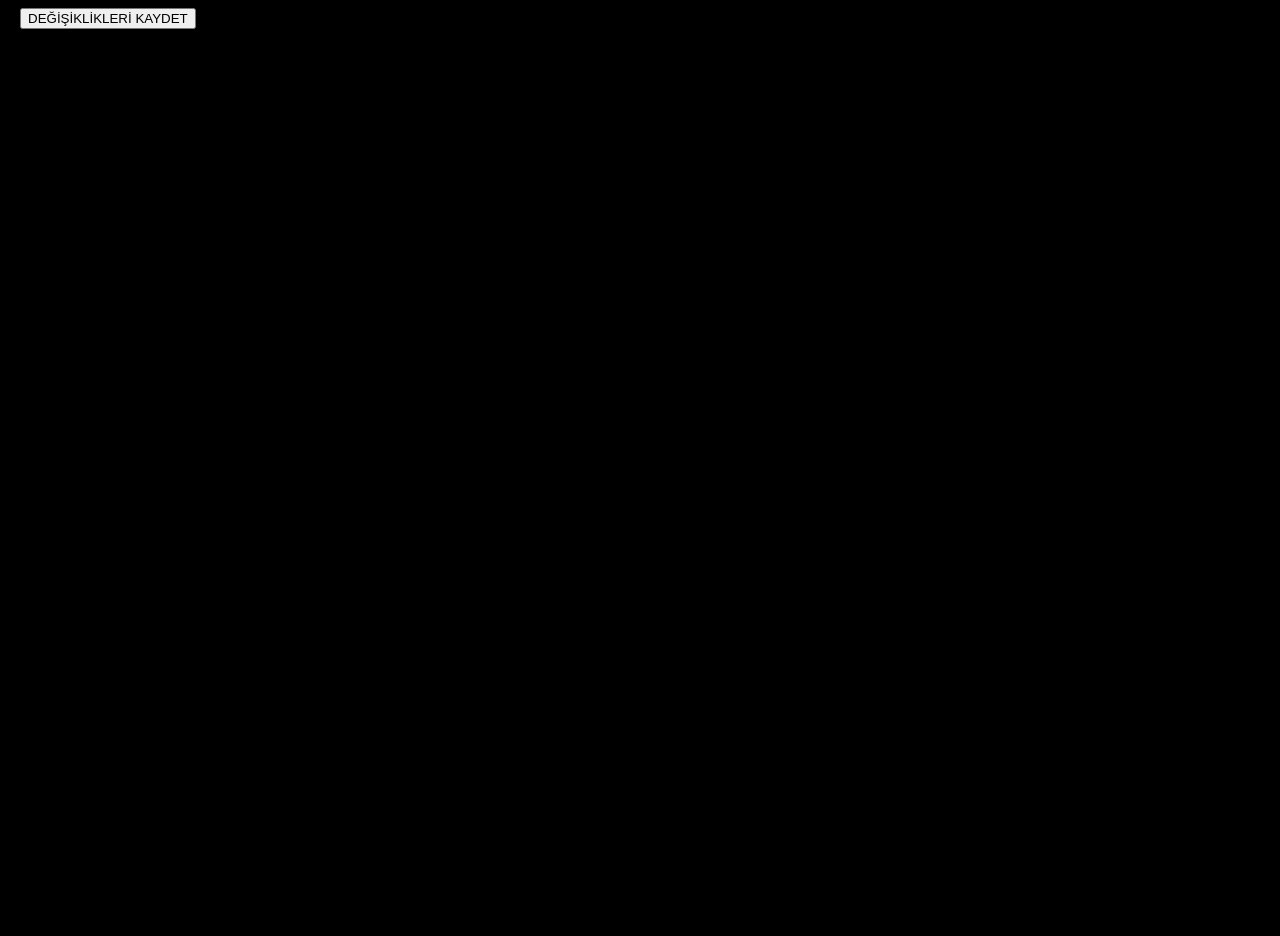
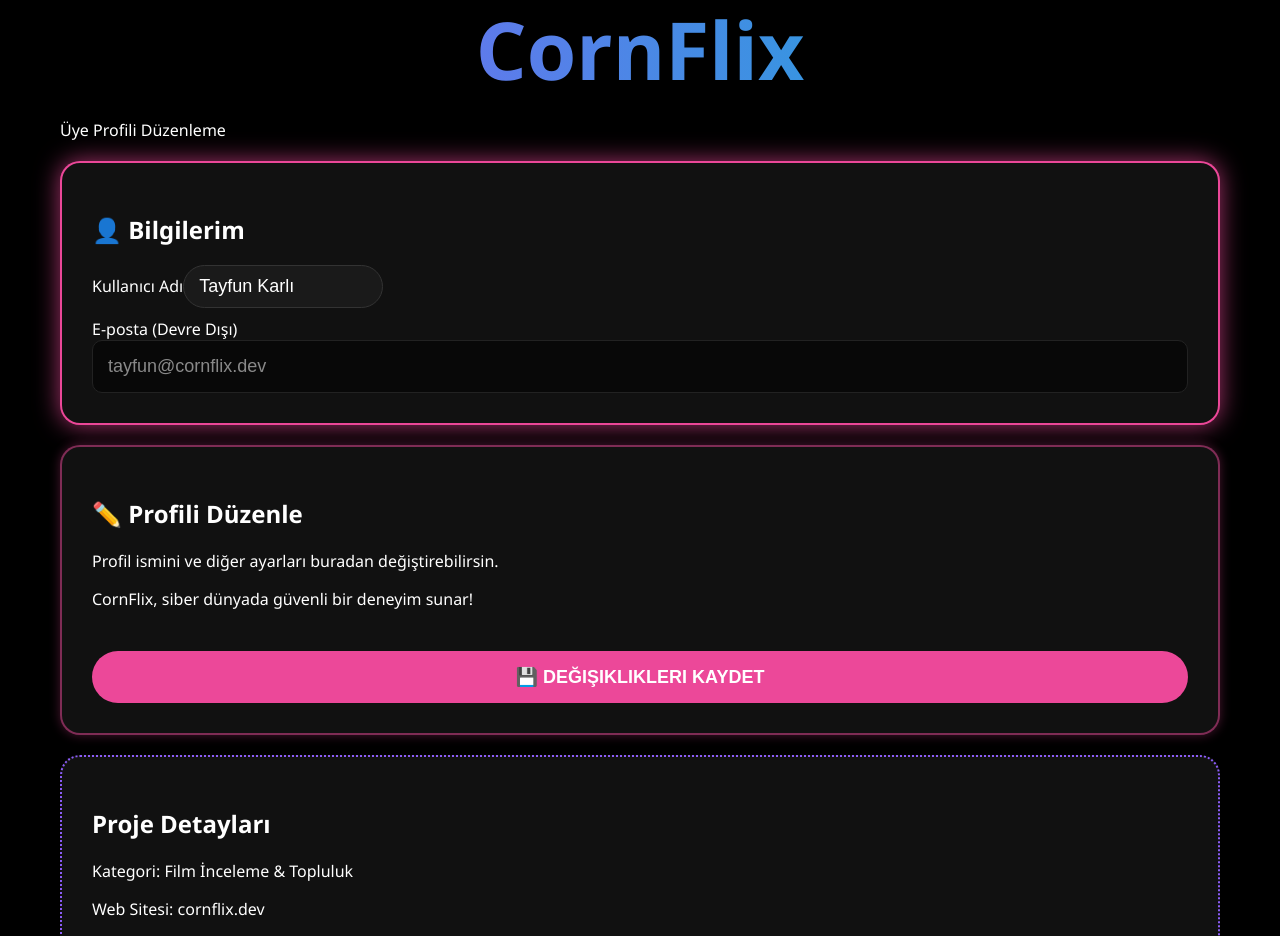
Before and after one commit to tayfunkarli96-ops/kitaplik, a React (Vite) app in the folder frontendd/: page /profile in a window 1280 px wide. Shown: the part 216-1152 px from the top of the page. Before the commit the page ends 800 px from the top, so only its background shows below. Built offline with nearby package versions, Linux system fonts and the light colour scheme; no server answers.

Commit message:
Update ProfilePage.tsx

```diff
--- a/frontendd/src/pages/profile/ProfilePage.tsx
+++ b/frontendd/src/pages/profile/ProfilePage.tsx
@@ -10,26 +10,135 @@ const ProfilePage = () => {
   };
 
   return (
-    <div className="p-10 bg-black min-h-screen text-white flex flex-col items-center justify-start pt-20">
-      <h1 className="text-4xl font-bold text-pink-500 mb-10 shadow-neon">👤 Profil Düzenle</h1>
+    <div className="profile-container">
+      {/* NÜKLEER İÇ CSS - HİÇBİR CONFIG GEREKTİRMEZ */}
+      <style>{`
+        @keyframes neon-flow {
+          0% { background-position: 0% 50%; }
+          50% { background-position: 100% 50%; }
+          100% { background-position: 0% 50%; }
+        }
+        @keyframes border-pulse {
+          0%, 100% { border-color: rgba(236, 72, 153, 0.5); box-shadow: 0 0 10px rgba(236, 72, 153, 0.3); }
+          50% { border-color: rgba(236, 72, 153, 1); box-shadow: 0 0 25px rgba(236, 72, 153, 0.7); }
+        }
+        .profile-container {
+          background-color: #000;
+          color: #fff;
+          min-height: 100vh;
+          padding: 60px 40px;
+          font-family: 'Segoe UI', Tahoma, Geneva, Verdana, sans-serif;
+          overflow-x: hidden;
+        }
+        .flashy-title {
+          font-size: 80px;
+          font-weight: 900;
+          text-align: center;
+          background: linear-gradient(to right, #ec4899, #8b5cf6, #06b6d4, #ec4899);
+          background-size: 300% auto;
+          -webkit-background-clip: text;
+          -webkit-text-fill-color: transparent;
+          animation: neon-flow 5s ease infinite;
+          margin-bottom: 5px;
+        }
+        .cyber-card {
+          background: #111;
+          border: 2px solid #ec4899;
+          border-radius: 20px;
+          padding: 30px;
+          margin: 20px 0;
+          animation: border-pulse 4s infinite;
+        }
+        .cyan-glow-input {
+          width: 100%;
+          padding: 15px;
+          background: #000;
+          border: 1px solid #06b6d4;
+          border-radius: 10px;
+          color: #fff;
+          font-size: 18px;
+          transition: 0.3s;
+        }
+        .cyan-glow-input:focus {
+          outline: none;
+          border-color: #ec4899;
+          box-shadow: 0 0 15px rgba(236, 72, 153, 0.7);
+        }
+        .neon-pink-button {
+          width: 100%;
+          padding: 15px;
+          margin-top: 25px;
+          background: #ec4899;
+          border: none;
+          border-radius: 50px;
+          color: #fff;
+          font-size: 18px;
+          font-weight: bold;
+          cursor: pointer;
+          transition: 0.3s;
+          text-transform: uppercase;
+        }
+        .neon-pink-button:hover {
+          background: #f472b6;
+          box-shadow: 0 0 25px #ec4899;
+        }
+        .creator-section {
+          text-align: center;
+          margin-top: 60px;
+          padding: 40px;
+          border: 2px dashed #ec4899;
+          border-radius: 100px;
+        }
+        .superstar-name {
+          font-size: 60px;
+          font-weight: bold;
+          background: linear-gradient(to r, #ec4899, #fff, #ec4899);
+          -webkit-background-clip: text;
+          -webkit-text-fill-color: transparent;
+          text-shadow: 0 0 10px rgba(236, 72, 153, 1), 0 0 20px rgba(236, 72, 153, 0.7);
+          margin-top: 10px;
+        }
+      `}</style>
 
-      <div className="w-full max-w-md bg-gray-900 p-8 rounded-2xl border border-cyan-500 shadow-lg">
+      <div className="max-w-5xl mx-auto">
+        {/* Ana Başlık (Flowing Neon) */}
+        <h1 className="flashy-title">CornFlix</h1>
+        <p className="text-center text-cyan-300 font-mono tracking-widest mb-16 uppercase">Üye Profili Düzenleme</p>
+
+        <div className="grid grid-cols-1 md:grid-cols-2 gap-10">
+          {/* Sol Kolon - Bilgiler */}
+          <div className="cyber-card">
+            <h2 className="text-pink-400 text-3xl font-bold mb-6 border-b border-gray-800 pb-2">👤 Bilgilerim</h2>
+
             <div className="mb-6">
               <label className="block text-gray-400 mb-2 font-mono text-sm uppercase">Kullanıcı Adı</label>
               <input
                 type="text"
-            className="w-full p-4 bg-black border border-gray-700 rounded-lg text-white focus:border-pink-500 outline-none transition-all"
+                className="cyan-glow-input"
                 value={name}
                 onChange={(e) => setName(e.target.value)}
               />
             </div>
 
-        <button
-          onClick={handleSave}
-          className="w-full py-4 bg-pink-500 hover:bg-pink-600 text-white font-black rounded-xl shadow-neon-small transition-transform active:scale-95"
-        >
-          DEĞİŞİKLİKLERİ KAYDET
-        </button>
+            <div className="mb-6">
+              <label className="block text-gray-400 mb-2 font-mono text-sm uppercase">E-posta (Devre Dışı)</label>
+              <input
+                type="email"
+                className="cyan-glow-input"
+                value="tayfun@cornflix.dev"
+                disabled
+                style={{ opacity: 0.5, borderColor: '#333' }}
+              />
+            </div>
+          </div>
+
+          {/* Sağ Kolon - Profili Düzenle */}
+          <div className="cyber-card" style={{ animationDelay: '2s' }}>
+            <h2 className="text-pink-400 text-3xl font-bold mb-6 border-b border-gray-800 pb-2">✏️ Profili Düzenle</h2>
+            <p className="text-gray-300 text-lg mb-4">Profil ismini ve diğer ayarları buradan değiştirebilirsin.</p>
+            <p className="text-gray-400 italic">CornFlix, siber dünyada güvenli bir deneyim sunar!</p>
+
+            <button onClick={handleSave} className="neon-pink-button">💾 Değişiklikleri Kaydet</button>
 
             {message && (
               <div className="mt-6 p-4 bg-cyan-900 border border-cyan-400 text-cyan-100 text-center rounded-lg font-mono animate-pulse">
@@ -38,6 +147,21 @@ const ProfilePage = () => {
             )}
           </div>
         </div>
+
+        {/* Proje Detayları (Aynı Stil) */}
+        <div className="cyber-card" style={{ borderColor: '#8b5cf6', animation: 'none', borderStyle: 'dotted' }}>
+          <h2 className="text-purple-400 text-2xl font-bold mb-4 border-b border-gray-800 pb-2">Proje Detayları</h2>
+          <p className="text-gray-400 font-mono">Kategori: <span className="text-white">Film İnceleme & Topluluk</span></p>
+          <p className="text-gray-400 font-mono">Web Sitesi: <span className="text-pink-500 hover:text-cyan-400 cursor-pointer">cornflix.dev</span></p>
+        </div>
+
+        {/* SADECE TAYFUN KARLI: OLUŞTURAN (RENGARENK VE ŞEKİLLİ) */}
+        <div className="creator-section">
+          <h3 className="text-gray-500 uppercase tracking-widest text-sm mb-2">Geliştirici & Üye</h3>
+          <div className="superstar-name">Tayfun Karlı</div>
+        </div>
+      </div>
+    </div>
   );
 };
 
```
Lines whose indentation alone changed are shown as unchanged.
